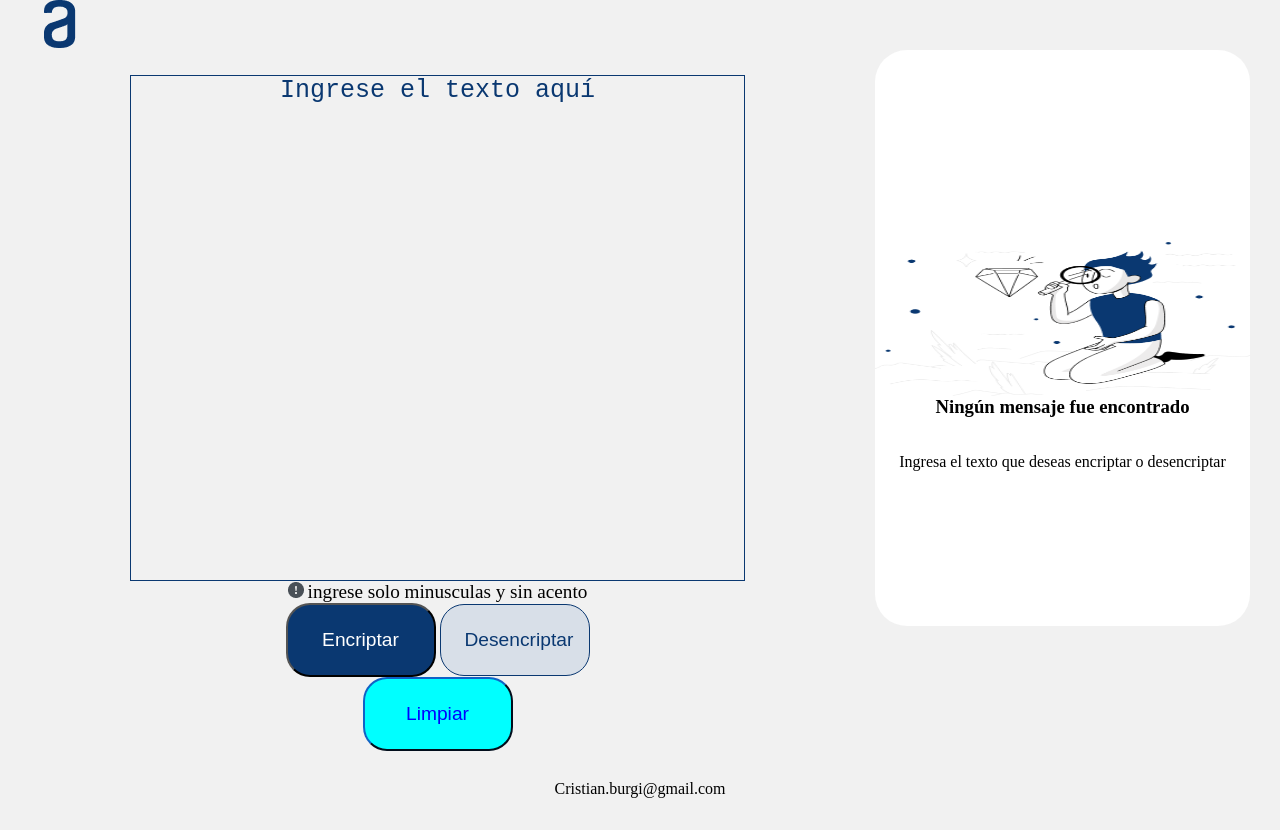
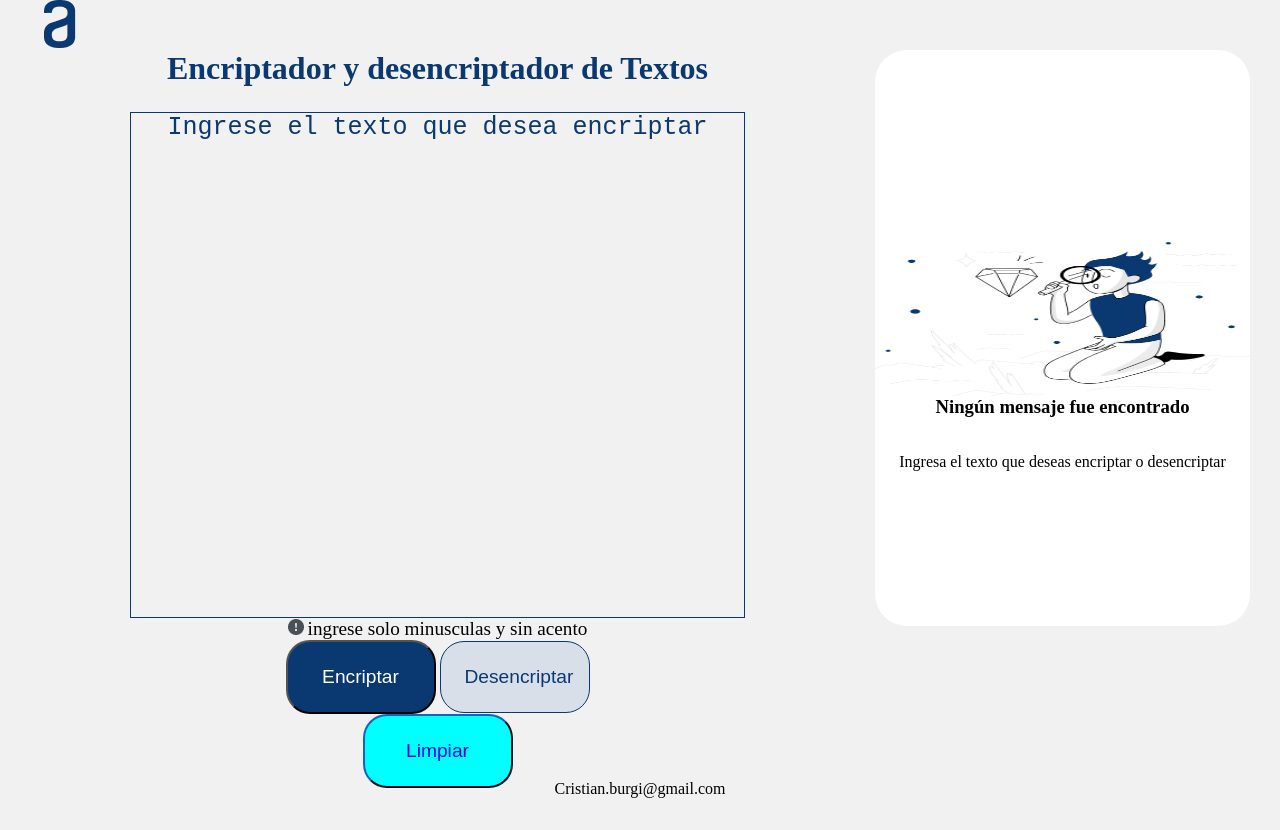
Before and after one commit to CristianBurgi/Challenge1-ONE, a plain HTML site: page index.html in a window 1280 px wide. Drawn offline with Linux system fonts and the light colour scheme.

Commit message:
agrego titulo

```diff
--- a/index.html
+++ b/index.html
@@ -15,7 +15,8 @@
     </header>
     <main>
         <section class="seccion1">
-            <textarea class="area" placeholder="Ingrese el texto aquí"></textarea>
+            <h1 class="titulo">Encriptador y desencriptador de Textos</h1>
+            <textarea class="area" placeholder="Ingrese el texto que desea encriptar"></textarea>
             <div class="botones">
                 <div class="parrafo">
                     <img src="./imagenes/bi_exclamation-circle-fill.png" alt="signo exclamacion">
--- a/style.css
+++ b/style.css
@@ -35,7 +35,13 @@ section {
 .area::placeholder{
     color: #0A3871;
 }
+.titulo{
+    text-align: center;
+    font-size: 2em;
+    font-weight: bold;
+    color:#0A3871;
 
+}
 .area {
     width: 70%;
     height: 70%;
```
